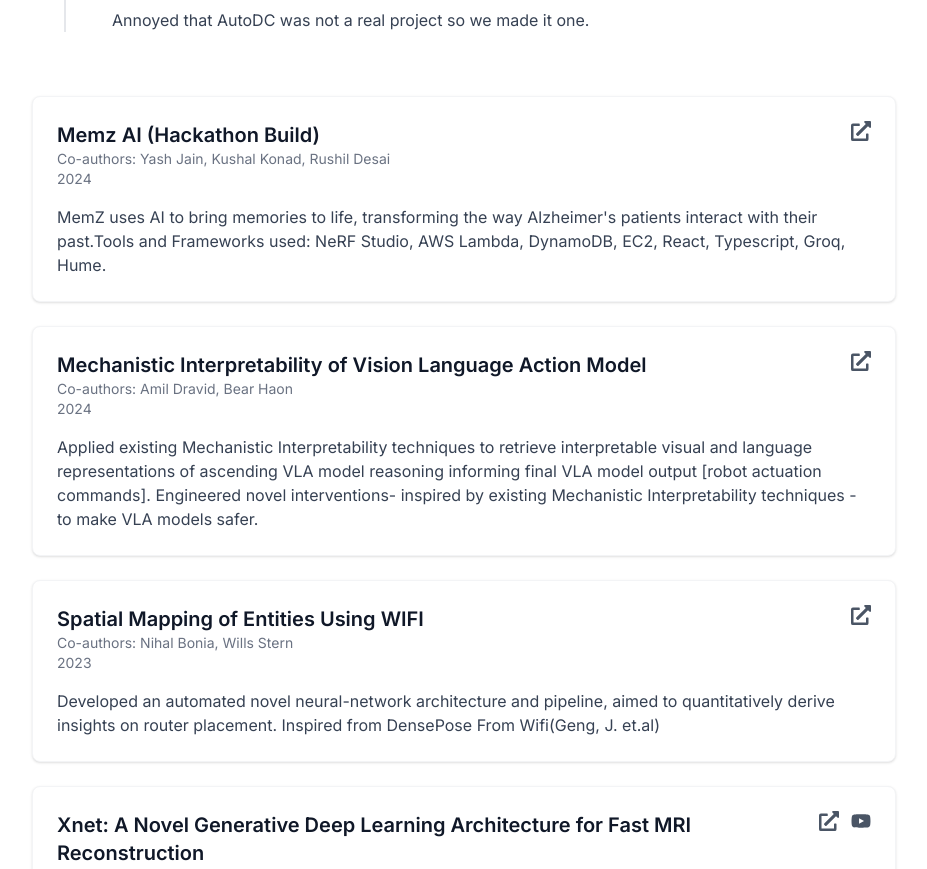
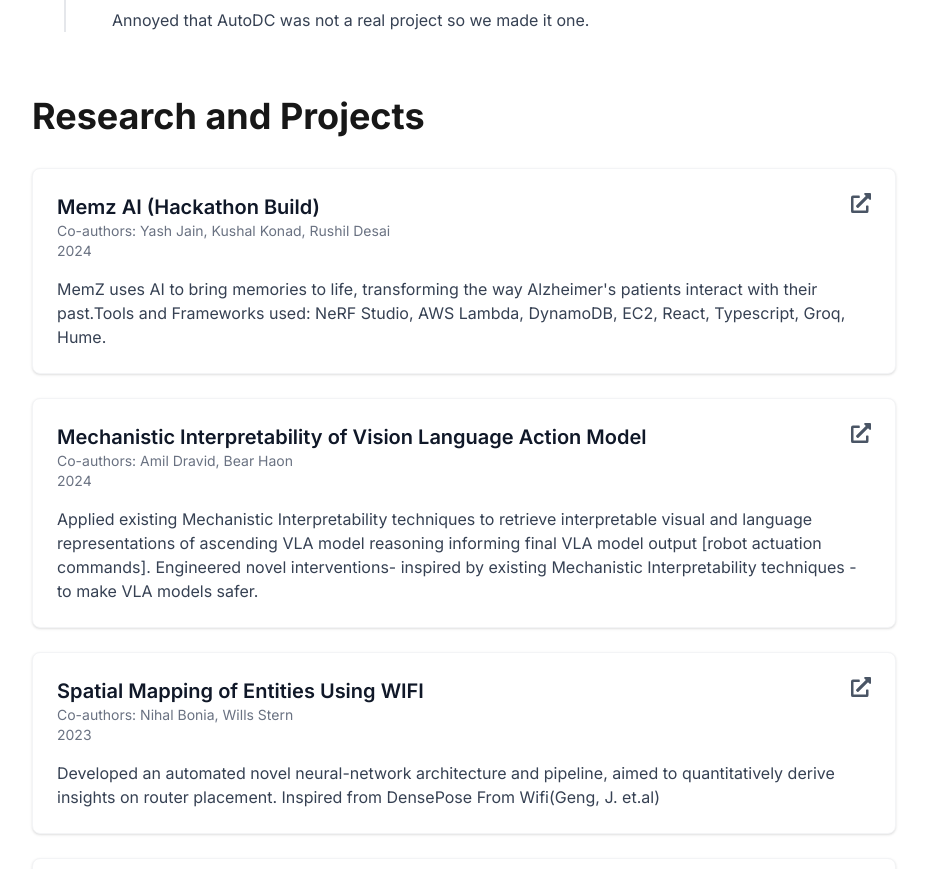
Before and after one commit to sroychow1/sroychow_website, a Next.js app: page / in a window 1280 px wide. Shown: the part 968-1837 px from the top of the page, without its empty margins (176-1103 px from the left). Built offline with nearby package versions, Linux system fonts and the light colour scheme.

Commit message:
added google scholar

```diff
--- a/src/app/components/Research.tsx
+++ b/src/app/components/Research.tsx
@@ -17,7 +17,7 @@
 const Research = ({ projects }: ResearchProps) => {
   return (
     <section className="max-w-4xl mx-auto px-4">
-      {/* <h2 className="text-4xl font-bold mb-8 text-left">Research and Projects</h2> */}
+      <h2 className="text-4xl font-bold mb-8 text-left">Research and Projects</h2>
       <div className="space-y-6">
         {projects.map((project, index) => (
           <Project key={index} {...project} />
```
